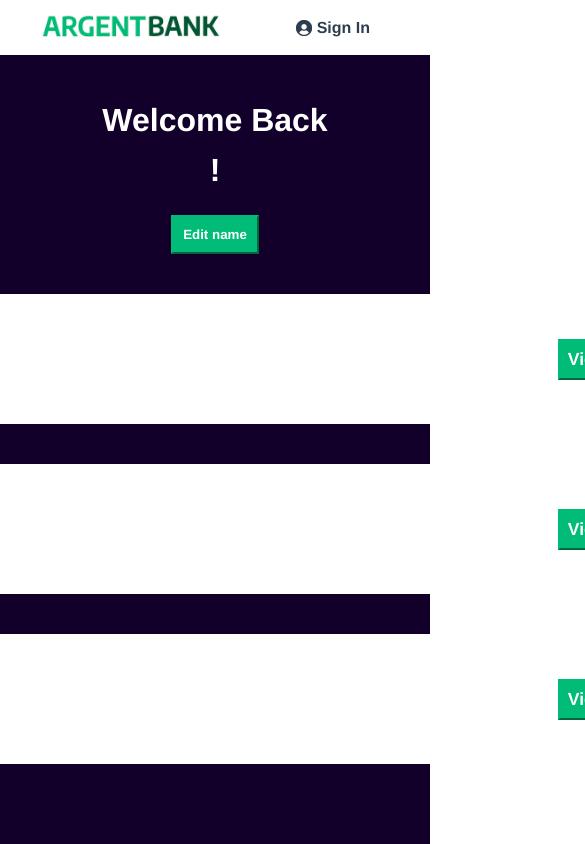
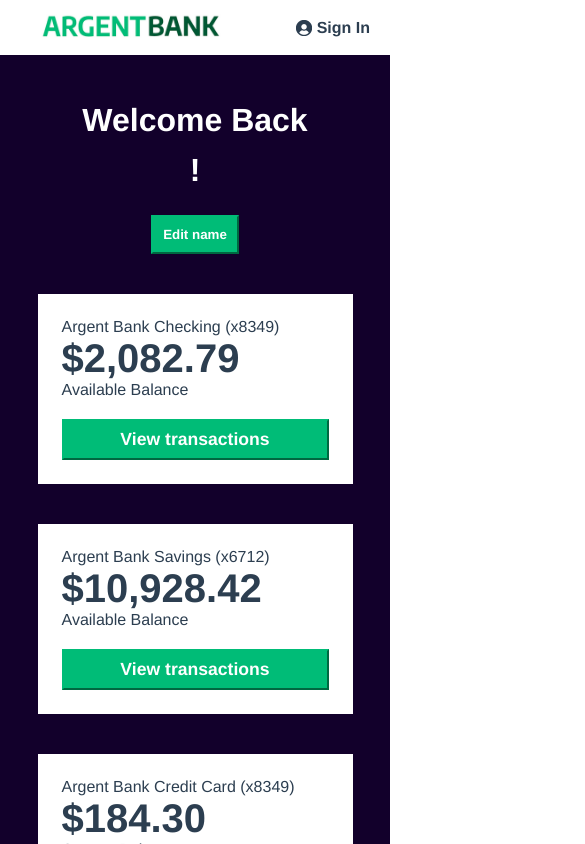
Before and after one commit to Squal94/Khadir_Lounis_Projet_13_112022, a React (Create React App) app in the folder remede_agency/: page /user in a window 390 px wide. Shown: the top 844 px of the page, 585 px wide, since content can reach past the window. Built offline with nearby package versions, Linux system fonts and the light colour scheme; no server answers.

Commit message:
sass responsive

```diff
--- a/remede_agency/src/Components/Transaction.js
+++ b/remede_agency/src/Components/Transaction.js
@@ -28,8 +28,8 @@ const Transaction = (props) => {
             {props.balance}
           </p>
         </div>
-        <div>
-          <button className="user__transaction__Container__btn">
+        <div className="user__transaction__ContainerBtn">
+          <button className="user__transaction__ContainerBtn__btn">
             View transactions
           </button>
         </div>
--- a/remede_agency/src/Styles/Components/_banner.scss
+++ b/remede_agency/src/Styles/Components/_banner.scss
@@ -7,6 +7,12 @@
   object-fit: cover;
   position: relative;
   width: 100%;
+  @include respond-to("medium") {
+    display: flex;
+    justify-content: center;
+    align-items: center;
+  }
+
   &--txt {
     position: absolute;
     top: 50px;
@@ -17,6 +23,11 @@
     text-align: left;
     background-color: $background-secondary;
     color: $color-primary;
+    @include respond-to("medium") {
+      top: initial;
+      right: initial;
+      position: relative;
+    }
     &--title {
       font-size: 24px;
       margin-bottom: 20px;
--- a/remede_agency/src/Styles/Components/_feature.scss
+++ b/remede_agency/src/Styles/Components/_feature.scss
@@ -1,13 +1,13 @@
 .featureContainer {
-  display: flex;
+  @include rowAroundStart;
   margin: 40px auto;
-  justify-content: space-around;
-  align-items: flex-start;
-  flex-flow: row nowrap;
   width: 100%;
   &__item {
     @include columnAround;
     width: 25%;
+    @include respond-to("medium") {
+      width: 90%;
+    }
     &__border {
       border: 10px solid $border-primary;
       border-radius: 50%;
--- a/remede_agency/src/Styles/Components/_nav.scss
+++ b/remede_agency/src/Styles/Components/_nav.scss
@@ -14,7 +14,7 @@
   &__btnSign {
     @include rowCenter;
     padding: 5px 20px;
-    // margin-right: 25px;
+    min-width: 100px;
     &--img {
       height: 16px;
       margin-right: 5px;
--- a/remede_agency/src/Styles/Components/_user.scss
+++ b/remede_agency/src/Styles/Components/_user.scss
@@ -6,6 +6,7 @@
   width: 100%;
   &__Container {
     @include columnCenter;
+    margin-bottom: 40px;
     &__title {
       color: $color-tertiary;
       font-size: 2em;
@@ -40,7 +41,8 @@
     display: flex;
     flex-flow: column nowrap;
     justify-content: center;
-    margin: 40px;
+    align-items: center;
+    width: 100%;
     &__Container {
       background-color: $background-secondary;
       display: flex;
@@ -49,11 +51,26 @@
       align-items: center;
       margin-bottom: 40px;
       padding: 24px;
-      height: 82px;
-      width: 1024px;
+      width: 90%;
+      @include respond-to("medium") {
+        flex-flow: column nowrap;
+        justify-content: initial;
+        align-items: flex-start;
+        width: 90%;
+        // position: relative;
+      }
       &__info {
         display: flex;
         flex-flow: column nowrap;
+        @include respond-to("medium") {
+          // position: absolute;
+          // left: 10px;
+          // right: 10px;
+          // bottom: 30px;
+          width: 100%;
+          // margin-top: 20px;
+        }
+
         &--ref {
           color: $color-primary;
           font-size: 1rem;
@@ -68,6 +85,12 @@
           font-size: 1rem;
         }
       }
+    }
+    &__ContainerBtn {
+      @include respond-to("medium") {
+        margin-top: 20px;
+        width: 100%;
+      }
       &__btn {
         color: $color-tertiary;
         border-color: $border-primary;
--- a/remede_agency/src/Styles/_settings.scss
+++ b/remede_agency/src/Styles/_settings.scss
@@ -2,6 +2,7 @@
   margin: 0;
   padding: 0;
   font-family: Avenir, Helvetica, Arial, sans-serif;
+  box-sizing: border-box;
 }
 
 // Color
@@ -55,11 +56,22 @@ $border-tertiary: #b1b0f0;
   align-items: center;
 }
 
+@mixin rowAroundStart {
+  display: flex;
+  justify-content: space-around;
+  align-items: flex-start;
+  flex-flow: row nowrap;
+  @include respond-to("medium") {
+    flex-flow: column nowrap;
+    align-items: center;
+  }
+}
+
 //Breakpoint
 
 $breakpoints: (
   "small": 767px,
-  "medium": 992px,
+  "medium": 920px,
   "large": 1240px,
 ) !default;
 
@@ -73,3 +85,7 @@ $breakpoints: (
         + "Les formats existants sont : #{map-keys($breakpoints)}.";
   }
 }
+
+// @include respond-to("small") {
+//       font-size: 12px;
+//     }
```
